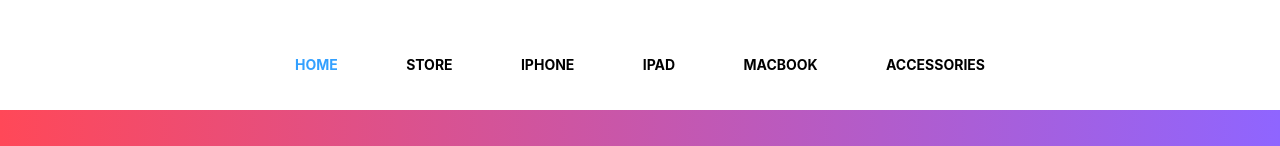
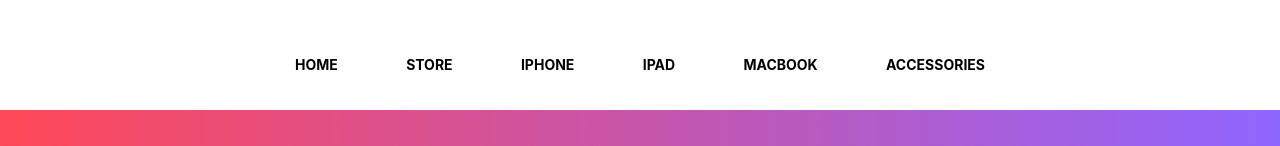
Before and after one commit to olacodes/bouncer-marketing-app, a React (Create React App) app: page / in a window 1280 px wide. Shown: the part 134-280 px from the top of the page. Built offline with nearby package versions, Linux system fonts and the light colour scheme.

Commit message:
modify bouncer component

```diff
--- a/src/components/Bouncer.js
+++ b/src/components/Bouncer.js
@@ -1,17 +1,15 @@
 import React from 'react';
+import { navLinks } from "./bouncer.json"
 import "./Bouncer.css"
-function Bouncer(){
+function Bouncer() {
     return (
         <div className="bouncer-main-container">
             <div className="bouncer-container">
                 <h2 className="bouncer">Bouncer</h2>
                 <div className="nav-container">
-                    <li className="home">Home</li>
-                    <li>store</li>
-                    <li>iphone</li>
-                    <li>Ipad</li>
-                    <li>macbook</li>
-                    <li>Accessories</li>
+                    {navLinks.map((navLink, index) => (
+                        <li key={index}>{navLink}</li>
+                    ))}
                 </div>
             </div>
         </div>
```
